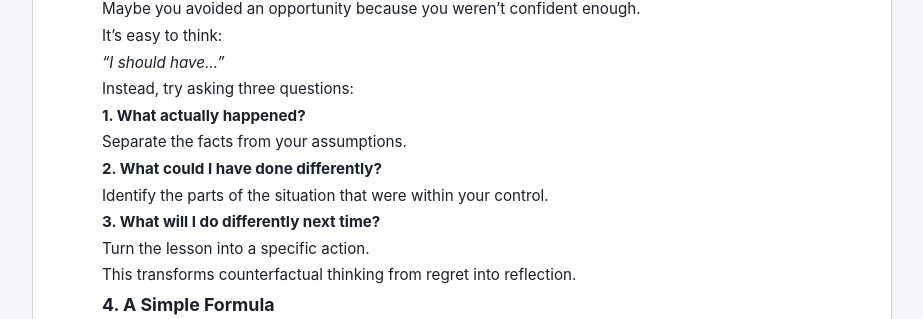
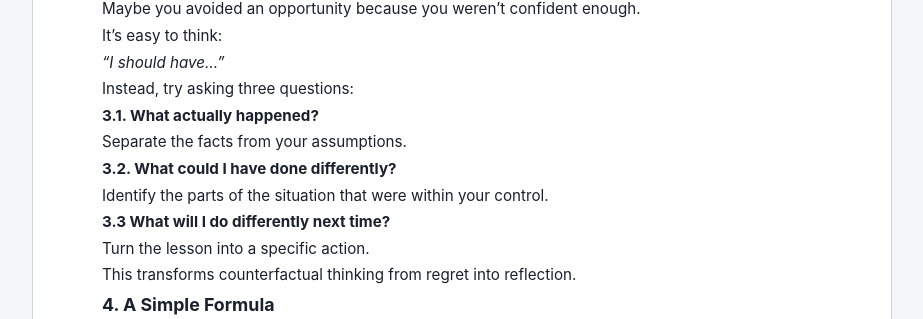
Before and after one commit to DangLeUyen/blog, a Jekyll site: the page built from _posts/2026-08-08-CounterfactualThinking.md, in a window 1280 px wide and 900 px high, scrolled down 1526 px. Shown: the part 154-473 px from the top of the window, without its empty margins (178-1101 px from the left). Built offline with Jekyll 4.4.1, drawn with Linux system fonts in a browser that asks for light colours.

Commit message:
Revise section headers in Counterfactual Thinking post
Updated section headers for clarity and consistency.

```diff
--- a/_posts/2026-08-08-CounterfactualThinking.md
+++ b/_posts/2026-08-08-CounterfactualThinking.md
@@ -97,15 +97,15 @@ It's easy to think:
 
 Instead, try asking three questions:
 
-**1. What actually happened?**
+#### 3.1. What actually happened?
 
 Separate the facts from your assumptions.
 
-**2. What could I have done differently?**
+#### 3.2. What could I have done differently?
 
 Identify the parts of the situation that were within your control.
 
-**3. What will I do differently next time?**
+#### 3.3 What will I do differently next time?
 
 Turn the lesson into a specific action.
 
```
